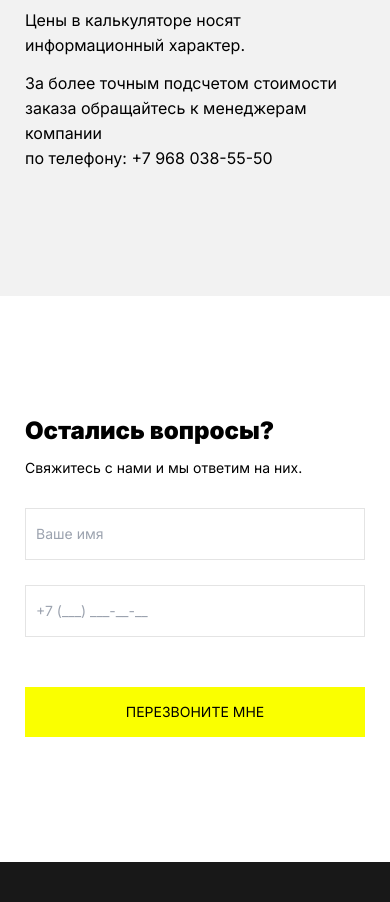
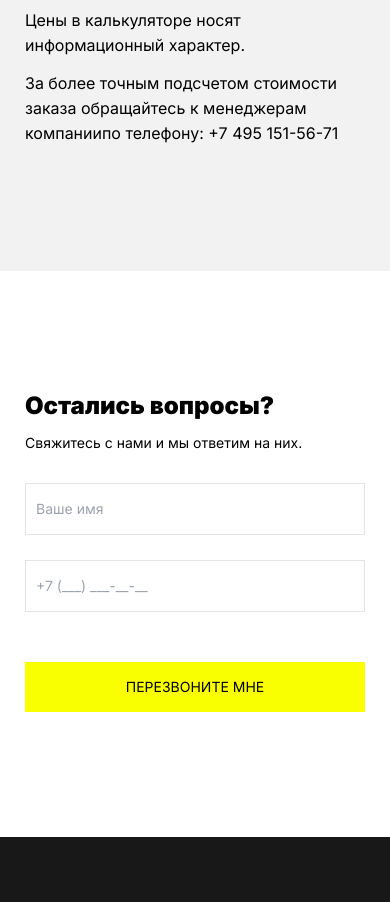
Before and after one commit to rmnv-s/fence-website, a Next.js app: page /calculator in a window 390 px wide. Shown: the part 2300-3202 px from the top of the page. Built offline with nearby package versions, Linux system fonts and the light colour scheme.

Commit message:
fix(calculator): phone

```diff
--- a/app/components/forms/formEuro.js
+++ b/app/components/forms/formEuro.js
@@ -131,9 +131,9 @@ const FormEuro = () => {
             Цены в калькуляторе носят информационный характер.
           </p>
           <p className="text-base leading-10 md:text-m ">
-            За более точным подсчетом стоимости заказа обращайтесь к менеджерам компании <br />
-            <Link className="" href="tel:+79680385550">
-              по телефону: +7 968 038-55-50
+            За более точным подсчетом стоимости заказа обращайтесь к менеджерам компании
+            <Link className="" href="tel:+74951515671">
+              по телефону: +7 495 151-56-71
             </Link>
           </p>
         </div>
--- a/app/components/forms/formGates.js
+++ b/app/components/forms/formGates.js
@@ -43,9 +43,9 @@ const FormNaves = () => {
 
         <div>
           <p className="text-base leading-10 md:text-m ">
-            За более точным подсчетом стоимости заказа обращайтесь к менеджерам компании <br />
-            <Link className="" href="tel:+79680385550">
-              по телефону: +7 968 038-55-50
+            За более точным подсчетом стоимости заказа обращайтесь к менеджерам компании
+            <Link className="" href="tel:+74951515671">
+              по телефону: +7 495 151-56-71
             </Link>
           </p>
         </div>
--- a/app/components/forms/formNaves.js
+++ b/app/components/forms/formNaves.js
@@ -76,9 +76,9 @@ const FormNaves = () => {
             Цены в калькуляторе носят информационный характер.
           </p>
           <p className="text-base leading-10 md:text-m ">
-            За более точным подсчетом стоимости заказа обращайтесь к менеджерам компании <br />
-            <Link className="" href="tel:+79680385550">
-              по телефону: +7 968 038-55-50
+            За более точным подсчетом стоимости заказа обращайтесь к менеджерам компании
+            <Link className="" href="tel:+74951515671">
+              по телефону: +7 495 151-56-71
             </Link>
           </p>
         </div>
--- a/app/components/forms/formProfnastil.js
+++ b/app/components/forms/formProfnastil.js
@@ -202,9 +202,9 @@ const FormProfnastil = () => {
             Цены в калькуляторе носят информационный характер.
           </p>
           <p className="text-base leading-10 md:text-m ">
-            За более точным подсчетом стоимости заказа обращайтесь к менеджерам компании <br />
-            <Link className="" href="tel:+79680385550">
-              по телефону: +7 968 038-55-50
+            За более точным подсчетом стоимости заказа обращайтесь к менеджерам компании
+            <Link className="" href="tel:+74951515671">
+              по телефону: +7 495 151-56-71
             </Link>
           </p>
         </div>
--- a/app/components/forms/formRabiza.js
+++ b/app/components/forms/formRabiza.js
@@ -119,9 +119,9 @@ const FormRabiza = () => {
             Цены в калькуляторе носят информационный характер.
           </p>
           <p className="text-base leading-10 md:text-m ">
-            За более точным подсчетом стоимости заказа обращайтесь к менеджерам компании <br />
-            <Link className="" href="tel:+79680385550">
-              по телефону: +7 968 038-55-50
+            За более точным подсчетом стоимости заказа обращайтесь к менеджерам компании
+            <Link className="" href="tel:+74951515671">
+              по телефону: +7 495 151-56-71
             </Link>
           </p>
         </div>
```
